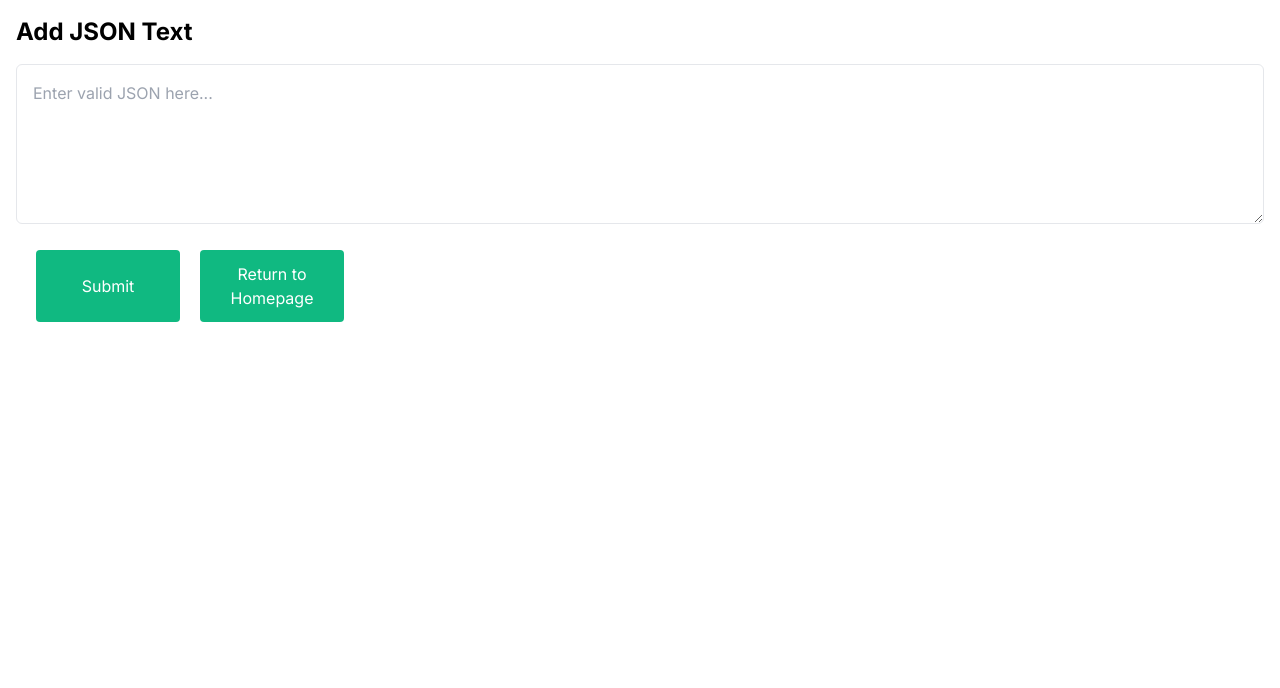
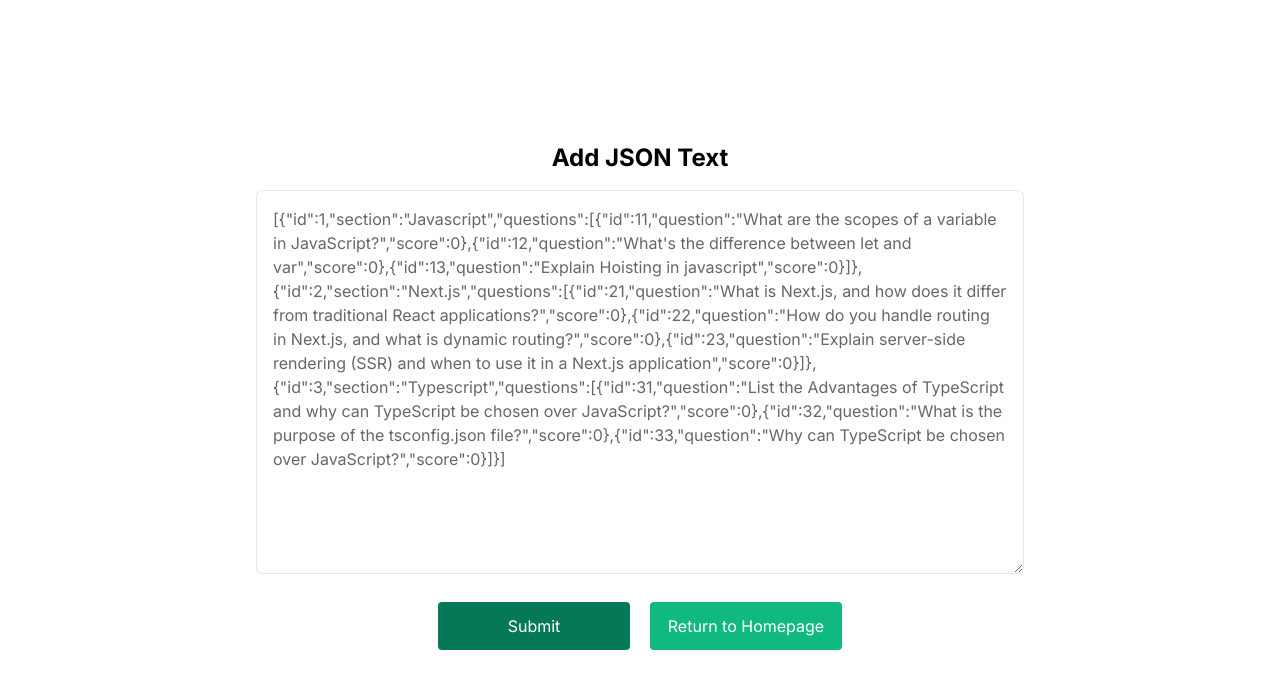
Before and after one commit to bftawfik/simple-quiz, a Next.js app: page /addjson in a window 1280 px wide. Shown: the top 688 px of the page. Built offline with nearby package versions, Linux system fonts and the light colour scheme.

Commit message:
style and functionality

```diff
--- a/src/app/_components/button/Button.tsx
+++ b/src/app/_components/button/Button.tsx
@@ -1,18 +1,18 @@
-import Link from 'next/link';
-
 interface ButtonProps {
   className?: string;
   text: string;
+  disabled?: boolean;
   onClick?: () => void;
 }
 
 export default function Button({
-  className = 'text-white p-3 bg-emerald-500 rounded text-center w-36 focus:outline-none focus:ring focus:ring-slate-500 hover:bg-emerald-600',
-  text = 'Button',
+  disabled,
   onClick,
+  className = "text-white p-3 bg-emerald-500 rounded text-center w-48 focus:outline-none focus:ring focus:ring-slate-500 hover:bg-emerald-600 disabled:hover:bg-emerald-700 disabled:bg-emerald-700",
+  text = "Button",
 }: ButtonProps) {
   return (
-    <button className={className} onClick={onClick}>
+    <button disabled={disabled} className={className} onClick={onClick}>
       {text}
     </button>
   );
--- a/src/app/_components/startScreen/StartScreen.tsx
+++ b/src/app/_components/startScreen/StartScreen.tsx
@@ -1,8 +1,8 @@
-'use client';
+"use client";
 
-import { useRouter } from 'next/navigation';
+import { useRouter } from "next/navigation";
 
-import Button from '../button/Button';
+import Button from "../button/Button";
 
 export default function StartScreen() {
   const router = useRouter();
@@ -11,12 +11,12 @@
     router.push(url);
   };
   return (
-    <div className="flex flex-col items-center space-y-10">
+    <div className="flex flex-col items-center justify-center space-y-10 h-full w-[800px] max-w-[800px]">
       <h1 className="text-emerald-500 font-bold text-5xl mt-10">
-        Welcome to Our Questionaire
+        Welcome to Our Questionnaire
       </h1>
-      <Button text="Start" onClick={() => handleClick('/questions')} />
-      <Button text="Custom JSON" onClick={() => handleClick('/addjson')} />
+      <Button text="Start" onClick={() => handleClick("/questions")} />
+      <Button text="Custom JSON" onClick={() => handleClick("/addjson")} />
     </div>
   );
 }
--- a/src/app/addjson/_components/textArea/TextArea.tsx
+++ b/src/app/addjson/_components/textArea/TextArea.tsx
@@ -1,24 +1,38 @@
-'use client';
+"use client";
 
-import { useState } from 'react';
-import { useRouter } from 'next/navigation';
+import { useMemo, useState } from "react";
+import { useRouter } from "next/navigation";
 
-import { confirmAlert } from 'react-confirm-alert';
+import { confirmAlert } from "react-confirm-alert";
 
-import Button from '@/app/_components/button/Button';
+import Button from "@/app/_components/button/Button";
 
-import 'react-confirm-alert/src/react-confirm-alert.css';
-import AlertMessage from '../alertMessage/AlertMessage';
+import "react-confirm-alert/src/react-confirm-alert.css";
+import AlertMessage from "../alertMessage/AlertMessage";
+import { useDispatch, useSelector } from "react-redux";
+import { RootState } from "@/redux/store";
+import {
+  Question,
+  Section,
+  setQuestions,
+} from "@/redux/questions/questionsSlice";
 
 const TextArea = () => {
   const router = useRouter();
-  const [jsonInput, setJsonInput] = useState<string>('');
+  const dispatch = useDispatch();
+  const [jsonInput, setJsonInput] = useState<string>("");
   const [error, setError] = useState<string | null>(null);
   const [showDetailedError, setShowDetailedError] = useState<boolean>(false);
   const [submitted, setSubmitted] = useState(false);
 
+  const questions = useSelector((state: RootState) => state.questions.value);
+
+  useMemo(() => {
+    setJsonInput(JSON.stringify(questions));
+  }, [questions]);
+
   const onConfirm = () => {
-    return router.push('/');
+    return router.push("/");
   };
 
   const handleInputChange = (e: React.ChangeEvent<HTMLTextAreaElement>) => {
@@ -27,30 +41,54 @@
     setError(null);
   };
 
+  function followsSectionType(data: unknown): data is Section[] {
+    if (!Array.isArray(data)) {
+      return false;
+    }
+
+    return data.every(
+      (section) =>
+        typeof section.id === "number" &&
+        typeof section.section === "string" &&
+        Array.isArray(section.questions) &&
+        section.questions.every(
+          (question: any) =>
+            typeof question.id === "number" &&
+            typeof question.question === "string" &&
+            typeof question.score === "number"
+        )
+    );
+  }
+
   const handleSubmit = () => {
     try {
       const jsonData = JSON.parse(jsonInput);
-      if (jsonData && typeof jsonData === 'object') {
+      if (
+        jsonData &&
+        typeof jsonData === "object" &&
+        followsSectionType(jsonData)
+      ) {
+        dispatch(setQuestions(jsonData));
         setSubmitted(true);
-        alert('Data submitted successfully');
+        handleAlert("Data submitted successfully, leave to home page");
       } else {
-        throw new Error('Input is not a valid JSON object');
+        throw new Error("Input is not a valid JSON object");
       }
     } catch (error) {
       if (error instanceof Error) {
         setError(error.message);
       } else {
-        setError('An unknown error occurred');
+        setError("An unknown error occurred");
       }
     }
   };
 
-  const handleAlert = () => {
+  const handleAlert = (message: string) => {
     confirmAlert({
       customUI: ({ onClose }) => {
         return (
           <AlertMessage
-            message="Are you sure you want to leave the page? Any unsubmitted data will be lost"
+            message={message}
             onClose={onClose}
             onConfirm={onConfirm}
           />
@@ -59,14 +97,14 @@
     });
   };
 
-  if (submitted) {
-    window.location.reload();
-  }
+  const textUpdated = jsonInput !== JSON.stringify(questions);
 
   return (
-    <div>
+    <div className="w-full items-center flex flex-col gap-5">
       <textarea
-        className="w-full h-40 p-4 border rounded-md focus:ring-emerald-500"
+        className={`w-full h-96 p-4 border rounded-md focus:ring-emerald-500 ${
+          textUpdated ? "text-black" : "text-black/60"
+        }`}
         placeholder="Enter valid JSON here..."
         value={jsonInput}
         onChange={handleInputChange}
@@ -78,16 +116,25 @@
             className="cursor-pointer text-sm text-blue-500 ml-1"
             onClick={() => setShowDetailedError(!showDetailedError)}
           >
-            {showDetailedError ? 'Hide Details' : 'View More'}
+            {showDetailedError ? "Hide Details" : "View More"}
           </button>
           {showDetailedError && (
             <div className="text-sm text-slate-500 mt-2">{error}</div>
           )}
         </div>
       )}
-      <div className="flex space-x-5 p-5">
-        <Button text="Submit" onClick={handleSubmit} />
-        <Button text="Return to Homepage" onClick={handleAlert} />
+      <div className="flex justify-center w-full space-x-5 p-2">
+        <Button text="Submit" disabled={!textUpdated} onClick={handleSubmit} />
+        <Button
+          text="Return to Homepage"
+          onClick={() =>
+            textUpdated
+              ? handleAlert(
+                  "Are you sure you want to leave the page? Any unsubmitted data will be lost"
+                )
+              : onConfirm()
+          }
+        />
       </div>
     </div>
   );
--- a/src/app/addjson/page.tsx
+++ b/src/app/addjson/page.tsx
@@ -1,8 +1,8 @@
-import TextArea from './_components/textArea/TextArea';
+import TextArea from "./_components/textArea/TextArea";
 
 const JSONTextAreaPage = () => {
   return (
-    <div className="container mx-auto p-4">
+    <div className="container flex flex-col h-full justify-center items-center w-[800px]  p-4">
       <h1 className="text-2xl font-bold mb-4">Add JSON Text</h1>
       <TextArea />
     </div>
--- a/src/app/layout.tsx
+++ b/src/app/layout.tsx
@@ -1,5 +1,4 @@
-"use client"
-import type { Metadata } from "next";
+"use client";
 import { Inter } from "next/font/google";
 import "./globals.css";
 import { store } from "@/redux/store";
@@ -15,7 +14,11 @@
   return (
     <html lang="en">
       <Provider store={store}>
-        <body className={inter.className}>{children}</body>
+        <body className={inter.className}>
+          <div className="flex flex-col overflow-y-auto w-full h-screen items-center">
+            {children}
+          </div>
+        </body>
       </Provider>
     </html>
   );
--- a/src/app/page.tsx
+++ b/src/app/page.tsx
@@ -1,10 +1,4 @@
-"use client"
-import { useSelector } from 'react-redux';
-import StartScreen from './_components/startScreen/StartScreen';
-import { RootState } from '@/redux/store';
+import StartScreen from "./_components/startScreen/StartScreen";
 export default function Home() {
-  const question = useSelector((state: RootState) => state.questions.value)
-console.log(question);
-
   return <StartScreen />;
 }
--- a/src/app/questions/_components/questionSlide/QuestionSlide.tsx
+++ b/src/app/questions/_components/questionSlide/QuestionSlide.tsx
@@ -1,5 +1,5 @@
 "use client";
-import { useState } from "react";
+import { useEffect, useState } from "react";
 
 import { NextArrow, PreviousArrow } from "@/app/_components/svg";
 
@@ -56,12 +56,34 @@
     }
   };
 
+  useEffect(() => {
+    document.addEventListener("keydown", handleKeyPress);
+
+    return function () {
+      document.removeEventListener("keydown", handleKeyPress);
+    };
+  }, [questionIndex]);
+
+  const handleKeyPress = (e: KeyboardEvent) => {
+    if (e.key === "ArrowLeft") {
+      handlePreviousQuestion();
+    } else if (e.key === "ArrowRight") {
+      isLastQuestion ? handleFinish() : handleNextQuestion();
+    } else if (e.key === "f") {
+      handleClick(10);
+    } else {
+      const keyValue = Number(e.key);
+      if (Number.isNaN(keyValue)) return null;
+      handleClick(keyValue);
+    }
+  };
+
   const isFirstQuestion = questionIndex === 0 && sectionIndex === 0;
   const isLastQuestion =
     questionIndex + 1 === totalQuestions && sectionIndex + 1 === data.length;
 
   return (
-    <div className="flex flex-col items-center space-y-10">
+    <div className="flex flex-col w-[800px] h-full justify-evenly items-center space-y-10">
       <div className="text-center items-start text-emerald-500 mt-10">
         <h1 className="font-semibold text-2xl">{section.section}</h1>
         Question {currentQuestionNumber} of {totalQuestions}
--- a/src/app/questions/_components/scoreSelectors/scoreSelectors.tsx
+++ b/src/app/questions/_components/scoreSelectors/scoreSelectors.tsx
@@ -1,4 +1,5 @@
-'use client';
+"use client";
+
 interface ButtonProps {
   onClick: (number: number) => void;
 }
@@ -10,8 +11,9 @@
       {numbersArray.map((number) => (
         <button
           key={number}
+          title={`shortcut: ${number < 10 ? number : "f"}`}
           onClick={() => onClick(number)}
-          className="bg-emerald-500 text-white font-bold p-2 rounded focus:outline-none focus:ring focus:ring-slate-500 w-10 hover:text-slate-800"
+          className="bg-emerald-500 text-white font-bold p-2 rounded focus:outline-none  hover:bg-emerald-500/60 w-10 "
         >
           {number}
         </button>
--- a/src/redux/questions/questionsSlice.ts
+++ b/src/redux/questions/questionsSlice.ts
@@ -26,6 +26,11 @@
     setQuestions: (state, action: PayloadAction<Section[]>) => {
       state.value = action.payload;
     },
+    resetScore: (state) => {
+      state.value.forEach((item) =>
+        item.questions.forEach((question) => (question.score = 0))
+      );
+    },
 
     setScore: (
       state,
@@ -41,6 +46,6 @@
   },
 });
 
-export const { setQuestions, setScore } = questionsSlice.actions;
+export const { setQuestions, setScore, resetScore } = questionsSlice.actions;
 
 export default questionsSlice.reducer;
```
Also changed, not shown: src/app/results/page.tsx (+16 -7 lines).
